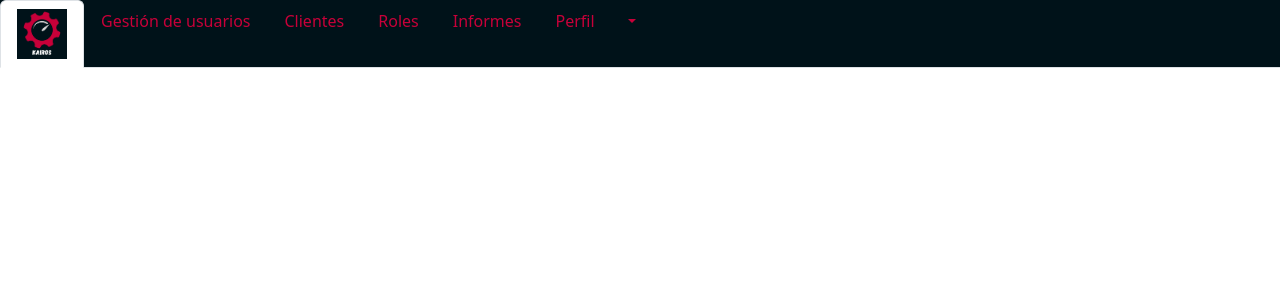
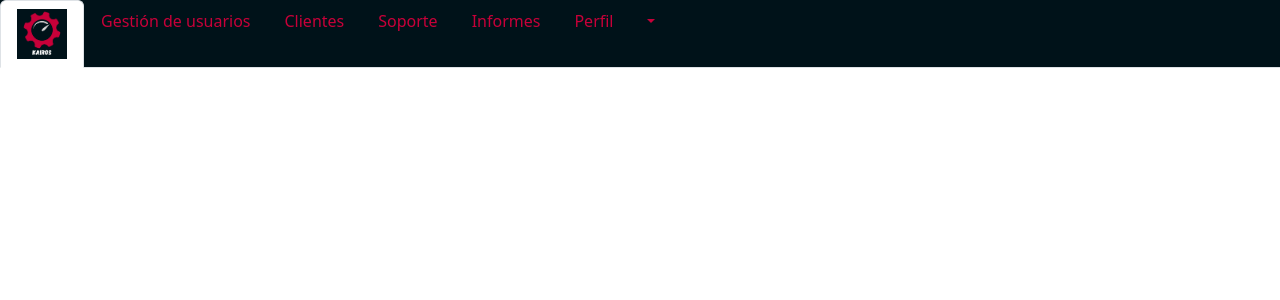
Before and after one commit to 88JP88/kairosTower, a PHP site: page /session.php in a window 1280 px wide. Shown: the top 300 px of the page. Run offline with PHP 8.4, Linux system fonts and the light colour scheme.

Commit message:
pr base de prueba

```diff
--- a/layout/formLogin.php
+++ b/layout/formLogin.php
@@ -46,8 +46,8 @@
 <body>
 <div class="center-image">
     <img src="public/KAIROS.gif" alt="Descripción de la imagen" style="width: 150px; height: auto;">
-</div>
-
+</div><br>
+<div class="row g-3 align-items-center">
     <form id="loginForm" action="controller/controllerValidateLogIn.php" method="post">
         <div class="row g-3 align-items-center">
             <div class="col-auto">
@@ -69,6 +69,7 @@
 
         <button type="submit" class="btn btn-primary1">Iniciar</button>
     </form>
+</div>
 </body>
 </html>
 
--- a/layout/headerSession.php
+++ b/layout/headerSession.php
@@ -30,7 +30,7 @@
     <button class="nav-link" onclick="changeSection('tools');" id="tools-tab" data-bs-toggle="tab" data-bs-target="#tools-tab-pane" type="button" role="tab" aria-controls="tools-tab-pane" aria-selected="false" style="color: #C70039;">Clientes</button>
   </li>
   <li class="nav-item" role="presentation">
-    <button class="nav-link" onclick="changeSection('spam');" id="alerts-tab" data-bs-toggle="tab" data-bs-target="#alerts-tab-pane" type="button" role="tab" aria-controls="alerts-tab-pane" aria-selected="false" style="color: #C70039;">Roles </button>
+    <button class="nav-link" onclick="changeSection('spam');" id="alerts-tab" data-bs-toggle="tab" data-bs-target="#alerts-tab-pane" type="button" role="tab" aria-controls="alerts-tab-pane" aria-selected="false" style="color: #C70039;">Soporte </button>
   </li>
   <li class="nav-item" role="presentation">
     <button class="nav-link" onclick="changeSection('privgroups');" id="groups-tab" data-bs-toggle="tab" data-bs-target="#groups-tab-pane" type="button" role="tab" aria-controls="groups-tab-pane" aria-selected="false" style="color: #C70039;">Informes</button>
```
